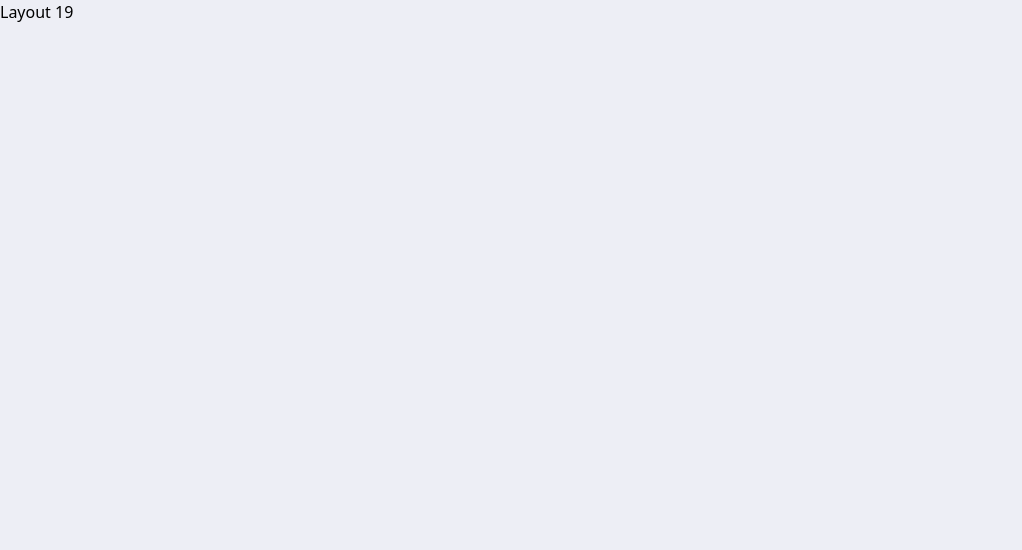
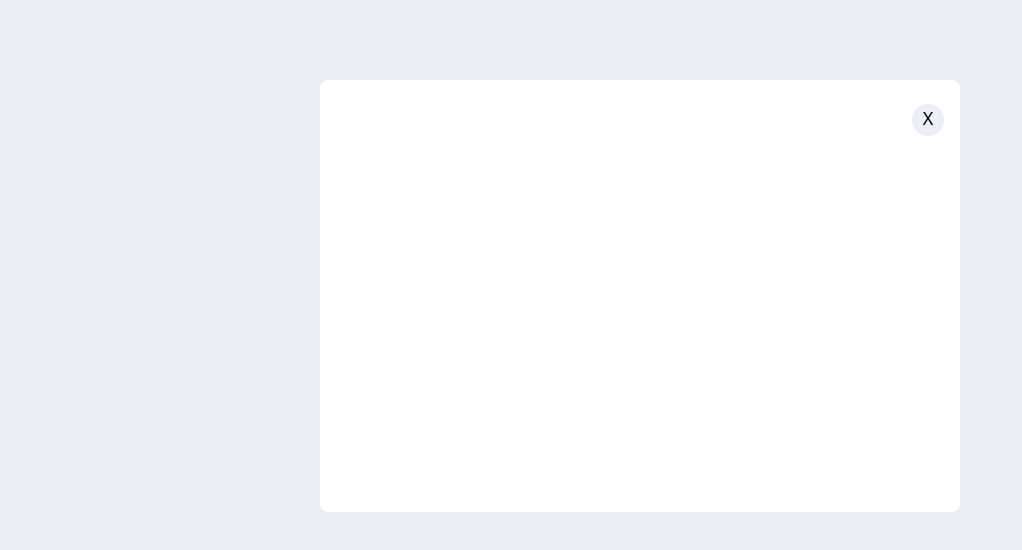
Before and after one commit to nasir-001/100-components, a Vue app: page /layout19 in a window 1280 px wide. Shown: the top 550 px of the page, without its empty margins (0-1022 px from the left). Built offline with nearby package versions, Linux system fonts and the light colour scheme; the HTML template or start-up script is replaced by a standard one.

Commit message:
create component 19 layout

```diff
--- a/src/views/Layout19.vue
+++ b/src/views/Layout19.vue
@@ -1,6 +1,13 @@
 <template>
   <div class="bg-layout19backgroundColor h-screen">
-    Layout 19
+    <div class="w-164 mx-auto rounded-lg h-108 bg-white top-20 sticky">
+      <div class="bg-layout19backgroundColor text-center mt-6 mr-4 w-8 h-8 rounded-full float-right text-lg font-thin">
+        X
+      </div>
+      <div class="flex justify-between pt-32 mx-12">
+
+      </div>
+    </div>
   </div>
 </template>
 
```
